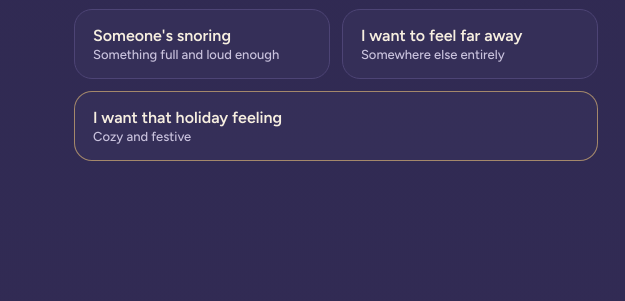
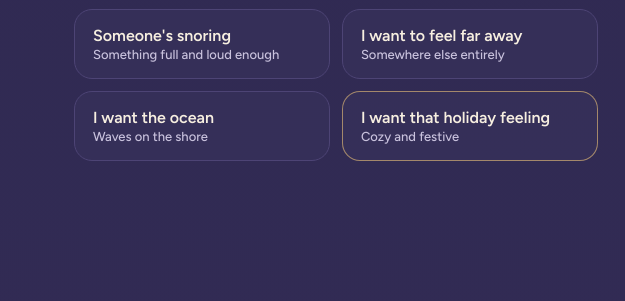
Before and after one commit to thesleepbetterchannel-sketch/sleepbetter-site, a plain HTML site: page index.html in a window 1280 px wide. Shown: the part 2801-3102 px from the top of the page, 0-625 px from the left. Drawn offline with Linux system fonts and the light colour scheme.

Commit message:
Picker: add "I want the ocean" (Ocean Ambience once live, Rainy Beach at Night)
Co-Authored-By: Claude Opus 5.5 <noreply@anthropic.com>
Claude-Session: https://claude.ai/code/session_01G9eCGU4kX6sFRXhaCJAJRz

```diff
--- a/index.html
+++ b/index.html
@@ -107,7 +107,7 @@ section{padding:96px 0 0}
 /* picker */
 .picker{display:grid;grid-template-columns:1fr 1.1fr;gap:32px;align-items:stretch}
 .q{display:grid;grid-template-columns:1fr 1fr;gap:12px;align-content:start}
-.opt[data-k="holiday"]{grid-column:1/-1;border-color:rgba(255,210,122,.55)}
+.opt[data-k="holiday"]{border-color:rgba(255,210,122,.55)}
 .opt{font:600 16px var(--body);color:var(--cream);text-align:left;background:rgba(58,51,94,.55);border:1.5px solid var(--line);border-radius:18px;padding:16px 18px;cursor:pointer;transition:border-color .15s ease, background .15s ease}
 .opt small{display:block;color:var(--mist);font-weight:500;font-size:13px;margin-top:2px}
 .opt:hover{border-color:var(--cloud)}
@@ -265,6 +265,7 @@ footer .row{display:flex;justify-content:space-between;gap:20px;flex-wrap:wrap;b
           <button class="opt" data-k="fan" aria-pressed="false">I can't sleep without a fan<small>Familiar, even hum</small></button>
           <button class="opt" data-k="snore" aria-pressed="false">Someone's snoring<small>Something full and loud enough</small></button>
           <button class="opt" data-k="away" aria-pressed="false">I want to feel far away<small>Somewhere else entirely</small></button>
+          <button class="opt" data-k="ocean" aria-pressed="false">I want the ocean<small>Waves on the shore</small></button>
           <button class="opt" data-k="holiday" aria-pressed="false">I want that holiday feeling<small>Cozy and festive</small></button>
         </div>
         <div class="answer" id="answer" aria-live="polite"></div>
@@ -367,6 +368,7 @@ const PICKS = {
   fan:   {n: 10, why: "The hum you're used to", note: "A steady fan with soft rain on the window, and no clicks or motor whine."},
   snore: {n: 2,  why: "Full enough to cover it", note: "City rain is full and even, with distant thunder to round it out."},
   away:  {n: 9,  why: "Somewhere else", note: "A rainy night at the beach, with slow waves and a lighthouse in the distance."},
+  ocean: {n: 18, also: [9], why: "Nothing but the sea", note: "Slow waves rolling onto the shore at night. Let the sea carry you off to sleep."},
   holiday: {n: 15, also: [12, 11], why: "Cozy and festive", note: "Snow falling quietly on Christmas Eve, the tree lights glowing, and nothing else. No music, just the holidays."}
 };
 /* ------------------------------------------------------------------------- */
@@ -406,11 +408,12 @@ document.querySelectorAll("[data-count]").forEach(el => {
 /* picker */
 const answer = document.getElementById("answer");
 function pick(k){
-  const p = PICKS[k], e = byN(p.n);
+  const p = PICKS[k], eps = [p.n, ...(p.also || [])].map(n => EPISODES.find(x => x.n === n)).filter(x => x && !pending(x));
+  const e = eps[0] || byN(p.n), rest = eps.slice(1);
   document.querySelectorAll(".opt").forEach(b => b.setAttribute("aria-pressed", b.dataset.k === k ? "true" : "false"));
   answer.innerHTML = `<img src="${e.img}" alt="Thumbnail: ${esc(e.title)}">
     <div class="in"><p class="why">${esc(p.why)}</p><h3>${esc(e.title)}</h3><p>${esc(p.note)}</p>
-    <div class="actions">${pending(e) ? `<span class="btn soon">Episode ${e.n} · ${soonLabel(e)}</span>` : `<a class="btn primary" href="${link(e)}"><svg aria-hidden="true"><use href="#i-yt"/></svg>Play episode ${e.n}</a>`}${(p.also || []).map(byN).filter(x => !pending(x)).map(x => `<a class="btn ghost" href="${link(x)}">Or try ${esc(x.title)}</a>`).join("")}</div></div>`;
+    <div class="actions">${pending(e) ? `<span class="btn soon">Episode ${e.n} · ${soonLabel(e)}</span>` : `<a class="btn primary" href="${link(e)}"><svg aria-hidden="true"><use href="#i-yt"/></svg>Play episode ${e.n}</a>`}${rest.map(x => `<a class="btn ghost" href="${link(x)}">Or try ${esc(x.title)}</a>`).join("")}</div></div>`;
 }
 document.querySelectorAll(".opt").forEach(b => b.addEventListener("click", () => pick(b.dataset.k)));
 pick("mind");
```
